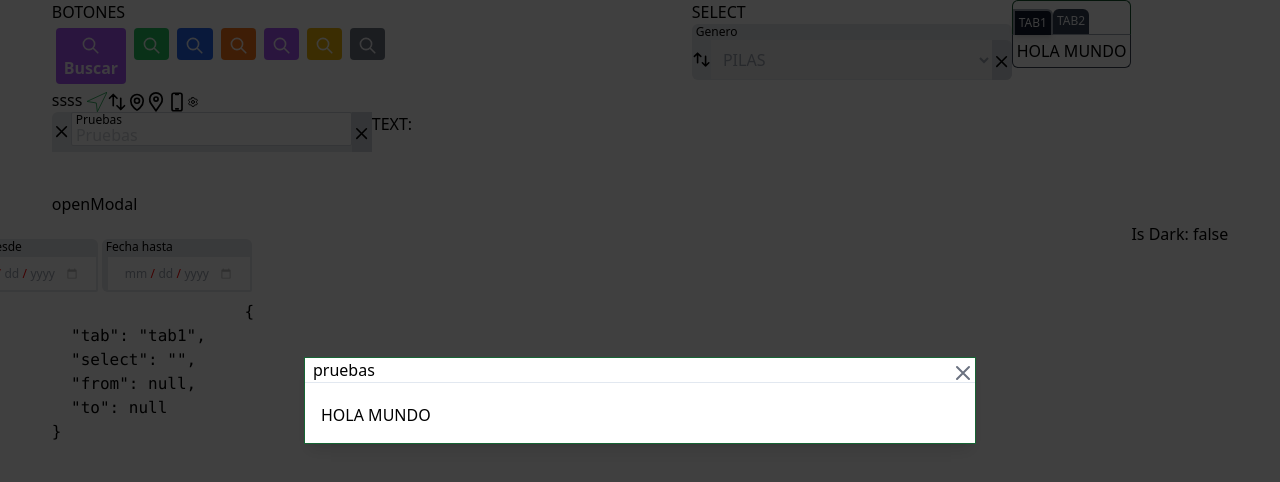
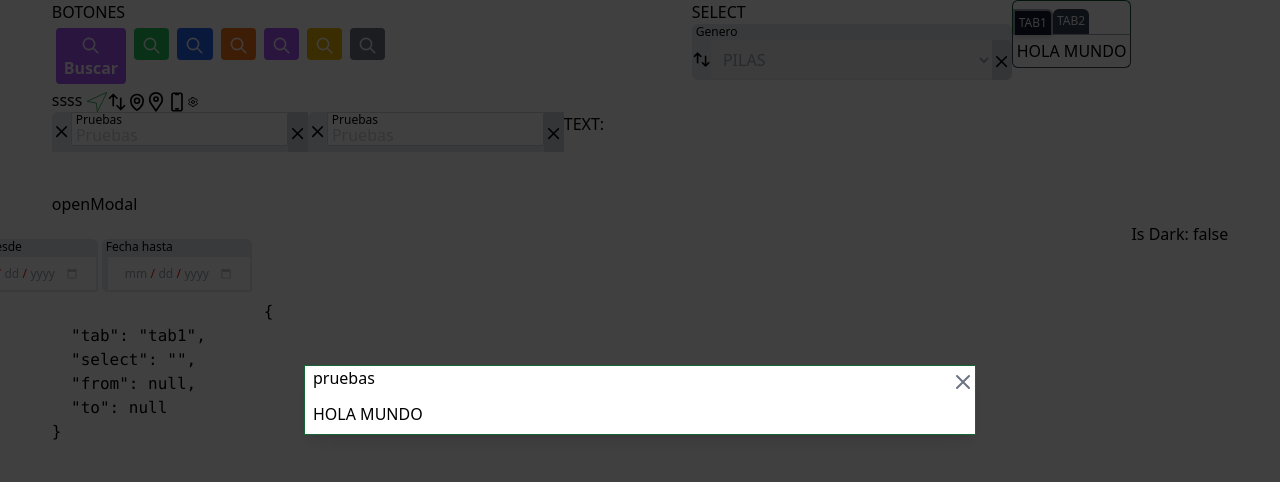
Before and after one commit to clopezpro/cml-components, a Vue app: page / in a window 1280 px wide. Both pictures are taken after a click on the button "openModal". Shown: the top 482 px of the page. Built offline with nearby package versions, Linux system fonts and the light colour scheme.

Commit message:
se agrega position top-0 a modal trate de coloca en input vue un diseño cuando el navegador lo autocompleta pero no funciona

```diff
--- a/package.json
+++ b/package.json
@@ -1,7 +1,7 @@
 {
 	"name": "cml-components",
 	"private": false,
-	"version": "2.2.1",
+	"version": "2.2.2",
 	"files": [
 		"dist",
 		"./src/style/index.css"
--- a/src/App.vue
+++ b/src/App.vue
@@ -24,6 +24,7 @@
 </script>
 
 <template>
+  <main>
     <div class="flex justify-center">
         <div class="w-1/2">
           <p>BOTONES</p>
@@ -115,8 +116,29 @@
               <div class="flex">
                   <inputVue
                     v-model="inputVal"
-                  name="Pruebas"
+
                     icon="x"
+                    name="name"
+                    label="Pruebas"
+                    class="w-1/2"
+                    :rules="[
+                      (v) => !!v || 'Campo requerido',
+                      (v) => (v && v.length <= 10) || 'Maximo 10 caracteres',
+                    ]"
+                    placeholder="Pruebas"
+                    :btn="{
+                        icon:'x',
+                        class:'bg-red-500',
+                        title:'Limpiar'
+              }"
+                  >
+                  </inputVue>
+
+                  <inputVue
+                    v-model="inputVal"
+
+                    icon="x"
+                    name="xssssxsxs"
                     label="Pruebas"
                     class="w-1/2"
                     :rules="[
@@ -135,18 +157,7 @@
                     TEXT: {{inputVal}}
                   </div>
               </div>
-            <Modal
-              title="pruebas"
-              v-model:showing="open"
-              size="md"
-            >
-              <template #body>
-                  <div class="flex">
-                    <h1>HOLA MUNDO </h1>
-                  </div>
 
-              </template>
-            </Modal>
               <button @click="open=true">
                 openModal
               </button>
@@ -205,6 +216,21 @@
         Is Dark: {{ isDark }}
       </button>
     </div>
+    <teleport to="body">
+      <Modal
+                title="pruebas"
+                v-model:showing="open"
+                size="md"
+              >
+                <template #body>
+                    <div class="flex">
+                      <h1>HOLA MUNDO </h1>
+                    </div>
+                </template>
+      </Modal>
+    </teleport>
+
+  </main>
 
 </template>
 <style>
--- a/src/components/inputVue.vue
+++ b/src/components/inputVue.vue
@@ -153,6 +153,8 @@ export default {
 			dark:border-gray-600
 			dark:bg-dark-1
 			dark:focus:bg-dark-2
+			dark:autofill:text-indigo-300
+
 	}
 	.input_vue-btn{
 		@apply rounded-r-sm;
@@ -192,4 +194,7 @@ export default {
 	.btn_input{
 		@apply flex-1 h-8 md:h-10 border border-gray-300 dark:rounded-r-md bg-gray-300 border-l-0  dark:border-gray-700 dark:bg-gray-800 hover:bg-gray-600;
 	}
+
+
+
 </style>
--- a/src/components/modal.vue
+++ b/src/components/modal.vue
@@ -12,21 +12,21 @@
 		>
 			<div
 				:class="[...getStyleClasses(), color, { 'h-fit mt-1 ': !centerModal }]"
-				class="modal relative cursor-auto w-full bg-white shadow-lg dark:bg-dark-1 dark:text-gray-100"
+				class="modal_content"
 			>
-				<div class="border-b dark:border-b-gray-600 border-b-slate-200">
+				<div class="modal_title">
                     <div class="mx-2">{{ title }}</div>
                     <button
                             aria-label="close"
                             ref="close_modal"
-                            class="absolute -top-2 -right-4 text-xl text-gray-500 my-2 mx-4 hover:bg-red-500 hover:text-gray-100"
+                            class="btn_close"
                             @click.prevent="close"
                         >
                             <icon-vue name="x" title="CERRAR"> ss</icon-vue>
 				    </button>
                 </div>
                 <div class=" p-2 mt-1">
-                    <div class="p-2 rounded-lg">
+                    <div class="">
                         <slot name="body"> </slot>
                     </div>
                     <slot name="footer"></slot>
@@ -98,25 +98,34 @@ export default {
 </script>
 <style lang="postcss" scoped>
 .modal_container{
-	@apply fixed z-20 w-full flex-wrap flex justify-center bg-bg-semi-75 overflow-y-auto;
+	@apply fixed z-20 top-0 w-full flex-wrap flex justify-center bg-bg-semi-75 overflow-y-auto;
 }
-.modal.is-md {
+.modal_content{
+	@apply  relative cursor-auto w-full bg-white shadow-lg dark:bg-dark-1 dark:text-gray-100;
+}
+.modal_content.is-md {
 	@apply max-w-2xl !important;
 }
-.modal.is-lg {
+.modal_content.is-lg {
 	@apply max-w-4xl !important;
 }
-.modal.is-xl {
+.modal_content.is-xl {
 	@apply w-screen h-screen !important;
 }
-.modal .fade-enter,
-.modal .fade-leave-to {
+.modal_content .btn_close {
+	@apply absolute -top-2 -right-4 text-xl text-gray-500 my-2 mx-4 hover:bg-red-500 hover:text-gray-100;
+}
+.modal_content.modal_title{
+	@apply border-b dark:border-b-gray-600 border-b-slate-200;
+}
+.modal_content .fade-enter,
+.modal_content .fade-leave-to {
 	opacity: 0;
 }
-.modal.success {
+.modal_content.success {
 	@apply border-green-800 border;
 }
-.modal.error {
+.modal_content.error {
 	@apply border-red-800 border-2 bg-red-50 !important;
 }
 </style>
```
Lines whose indentation alone changed are shown as unchanged.
